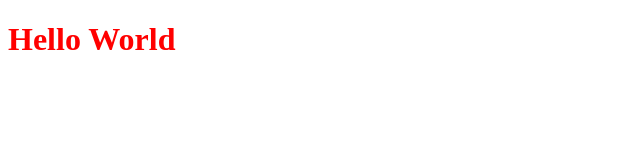
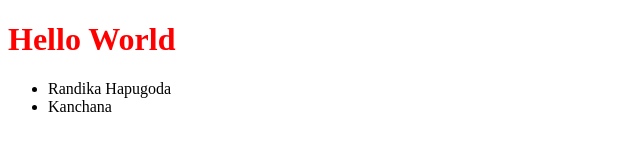
Before and after one commit to Wathsu4/SE4103-2024, a plain HTML site: page index.html in a window 1280 px wide. Shown: the whole page, without its empty margins (0-640 px from the left). Drawn offline with Linux system fonts and the light colour scheme.

Commit message:
updated readme

```diff
--- a/index.html
+++ b/index.html
@@ -14,6 +14,10 @@
 
 <body>
     <h1 id="message">Hello World</h1>
+    <ul>
+        <li>Randika Hapugoda</li>
+        <li>Kanchana</li>
+    </ul>
 </body>
 
 </html>
```
Also changed, not shown: 1 other file.
